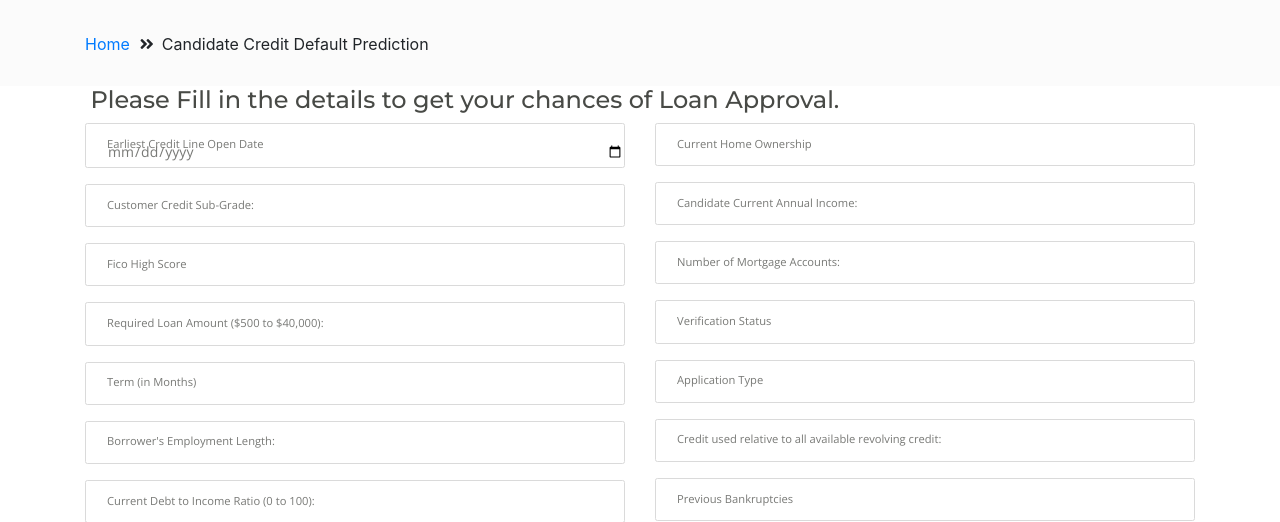
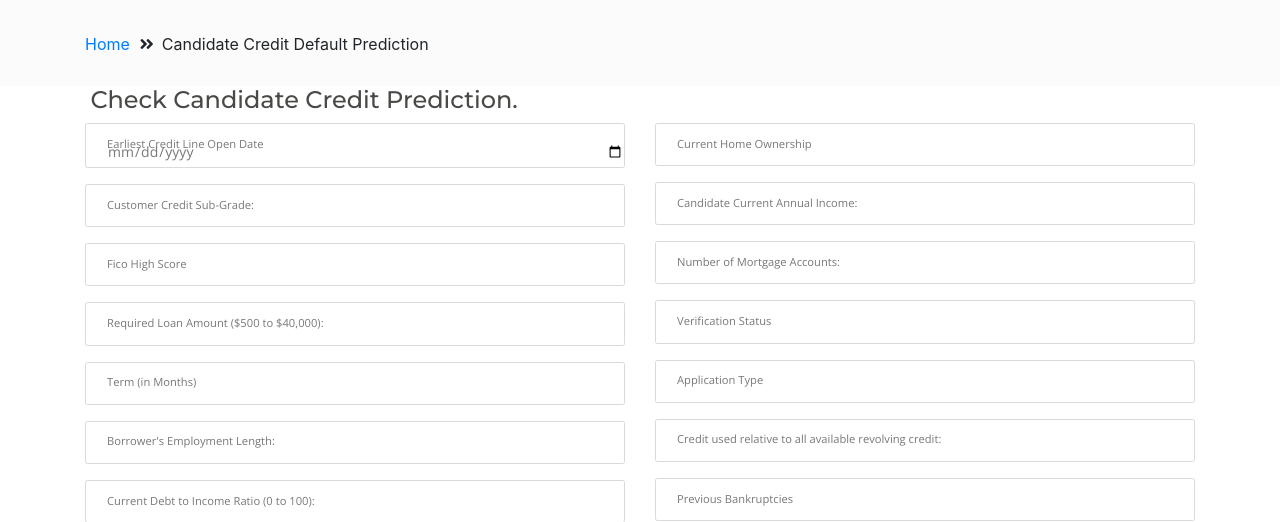
Before and after one commit to mehedihr/Hasan, a Flask app: page /prediction in a window 1280 px wide. Shown: the part 216-738 px from the top of the page. Run offline with Flask 2, Linux system fonts and the light colour scheme; parts of the project's set-up code (start-up, migrations or seed data) failed here and were passed over; some libraries are stand-ins or nearby versions.

Commit message:
Update prediction.html

```diff
--- a/templates/prediction.html
+++ b/templates/prediction.html
@@ -116,7 +116,7 @@
 
     <!-- Terms Content -->
     <div id="Predict" class="ex-basic-2">
-		<h4>&nbsp;&nbsp;&nbsp;&nbsp;&nbsp;&nbsp;&nbsp;&nbsp&nbsp;&nbsp;&nbsp;&nbsp;&nbsp Please Fill in the details to get your chances of Loan Approval.</h4>
+		<h4>&nbsp;&nbsp;&nbsp;&nbsp;&nbsp;&nbsp;&nbsp;&nbsp&nbsp;&nbsp;&nbsp;&nbsp;&nbsp Check Candidate Credit Prediction.</h4>
         <div class="container">
             <div class="row">
                 <div class="col-lg-6">
```
